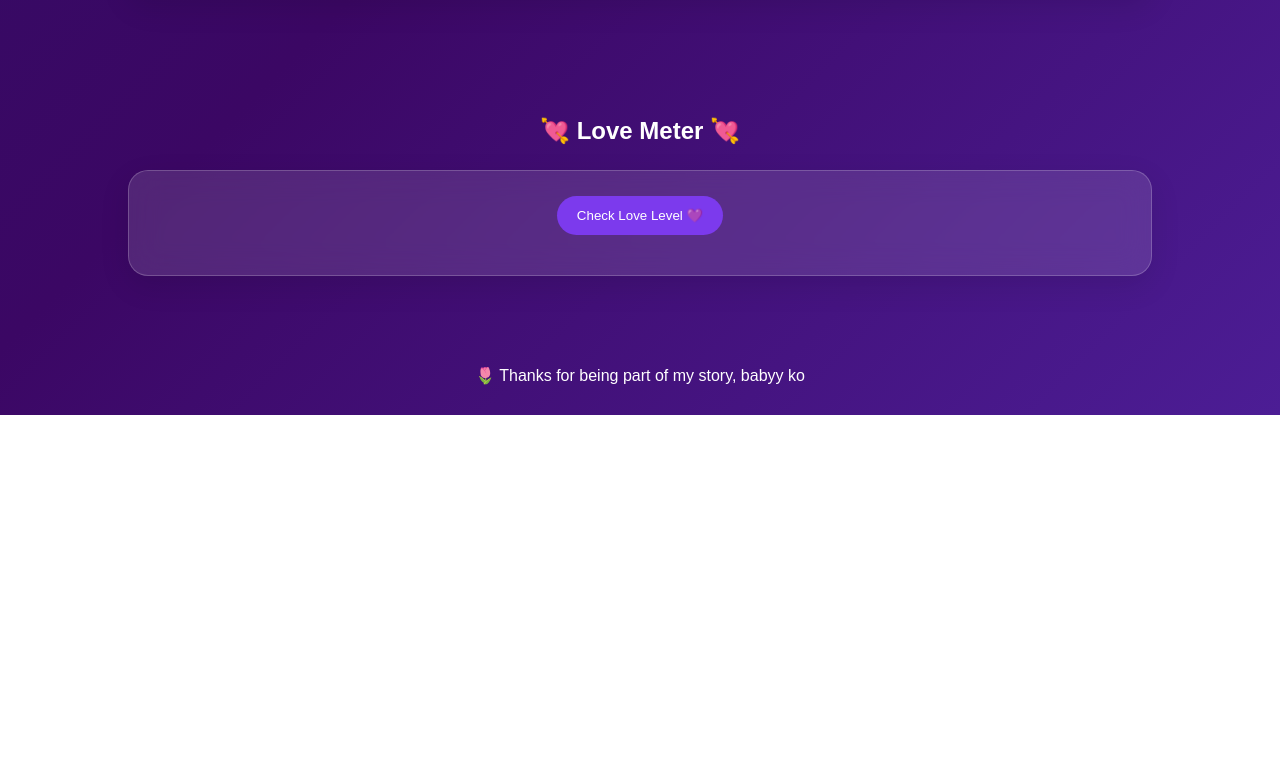
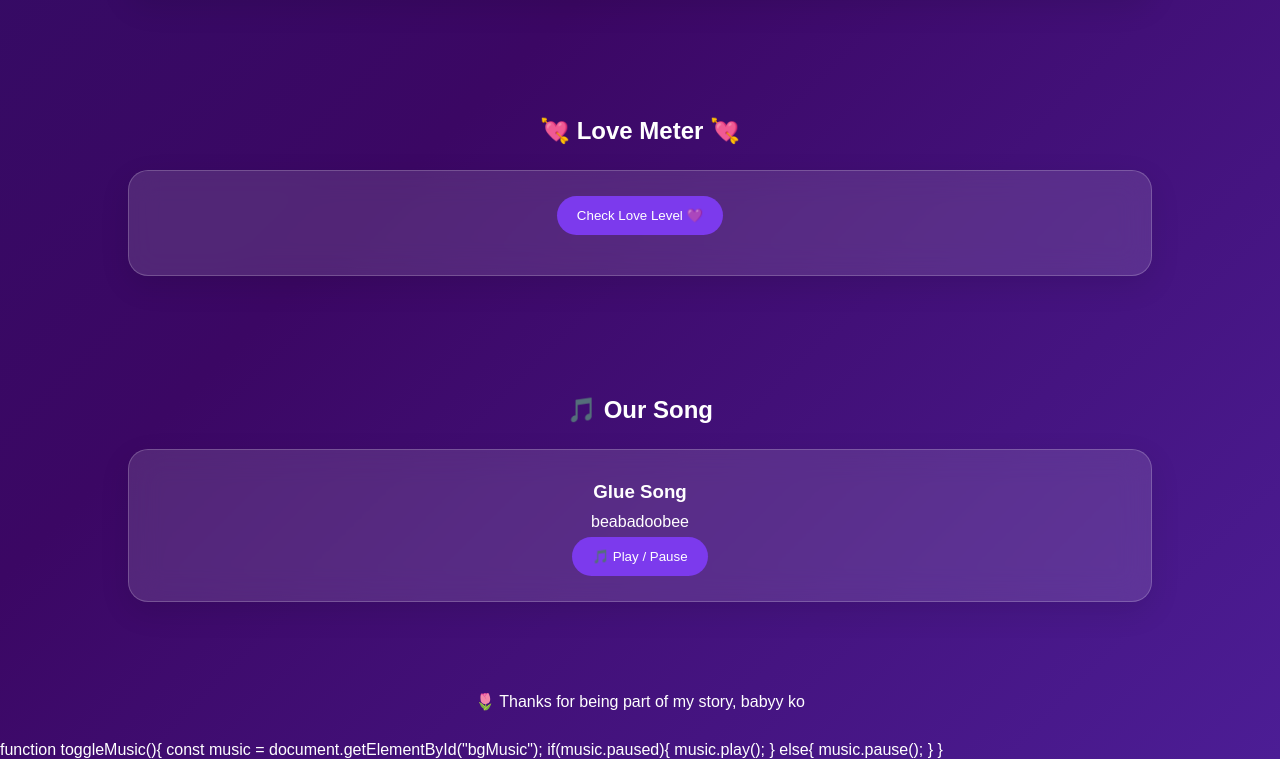
Before and after one commit to xcckiel/erikiel, a plain HTML site: page index.html in a window 1280 px wide. Shown: the part 2342-3101 px from the top of the page. Before the commit the page ends 2757 px from the top, so only its background shows below. Drawn offline with Linux system fonts and the light colour scheme.

Commit message:
index.html

```diff
--- a/index.html
+++ b/index.html
@@ -172,10 +172,40 @@ HAII BABYYY KO HAPPY 3RD MONTHSARY PO SATIN DALAWA
 </div>
 </section>
 
+<section>
+<h2 class="title">🎵 Our Song</h2>
+
+<div class="card" style="text-align:center">
+<h3>Glue Song</h3>
+<p>beabadoobee</p>
+
+<button onclick="toggleMusic()">
+🎵 Play / Pause
+</button>
+
+<audio id="bgMusic" loop>
+<source src="song.mp3" type="audio/mpeg">
+</audio>
+
+</div>
+</section>
+
 <footer>
 🌷 Thanks for being part of my story, babyy ko
 </footer>
+function toggleMusic(){
 
+const music =
+document.getElementById("bgMusic");
+
+if(music.paused){
+music.play();
+}
+else{
+music.pause();
+}
+
+}
 <script>
 const startDate = new Date("2026-01-13");
 
```
